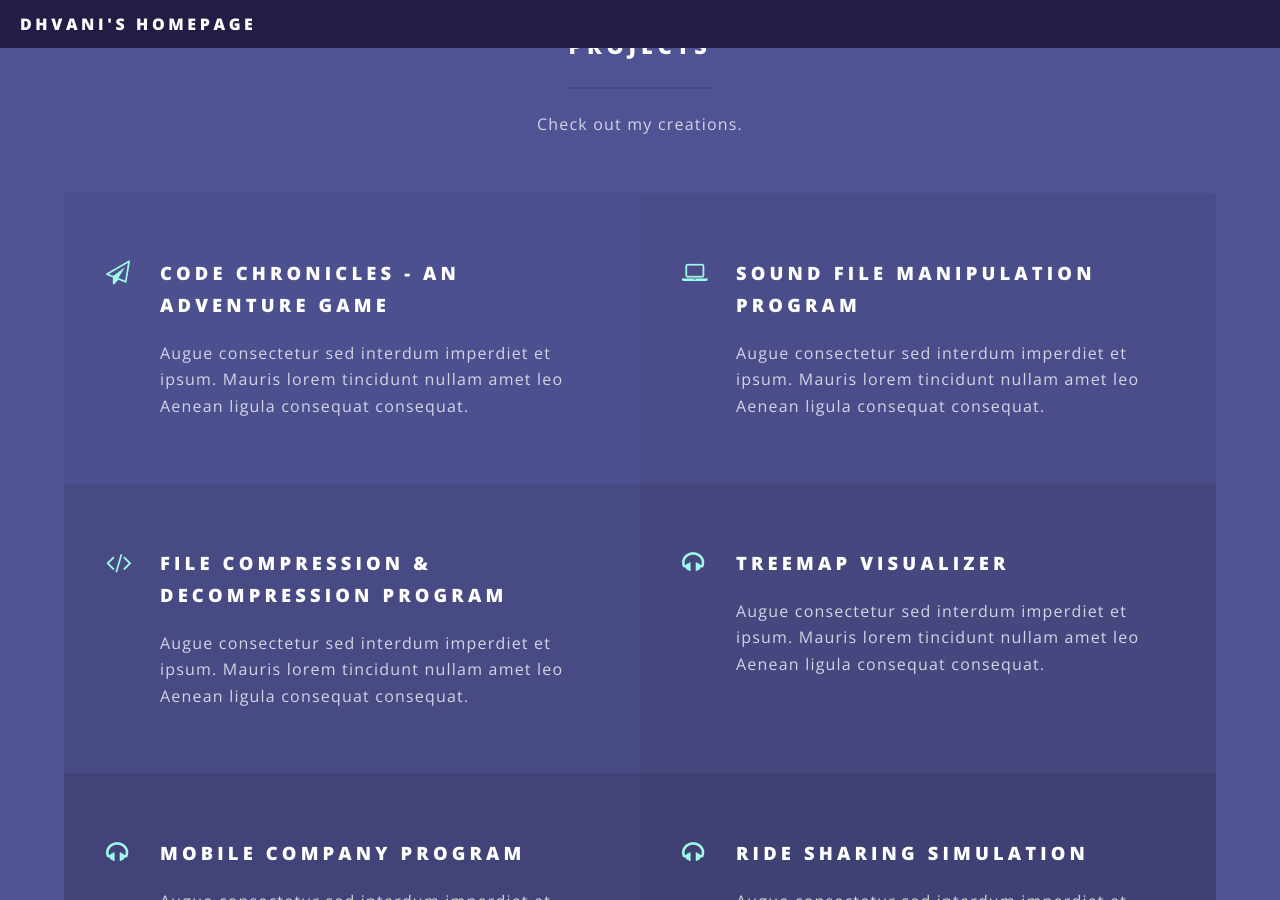
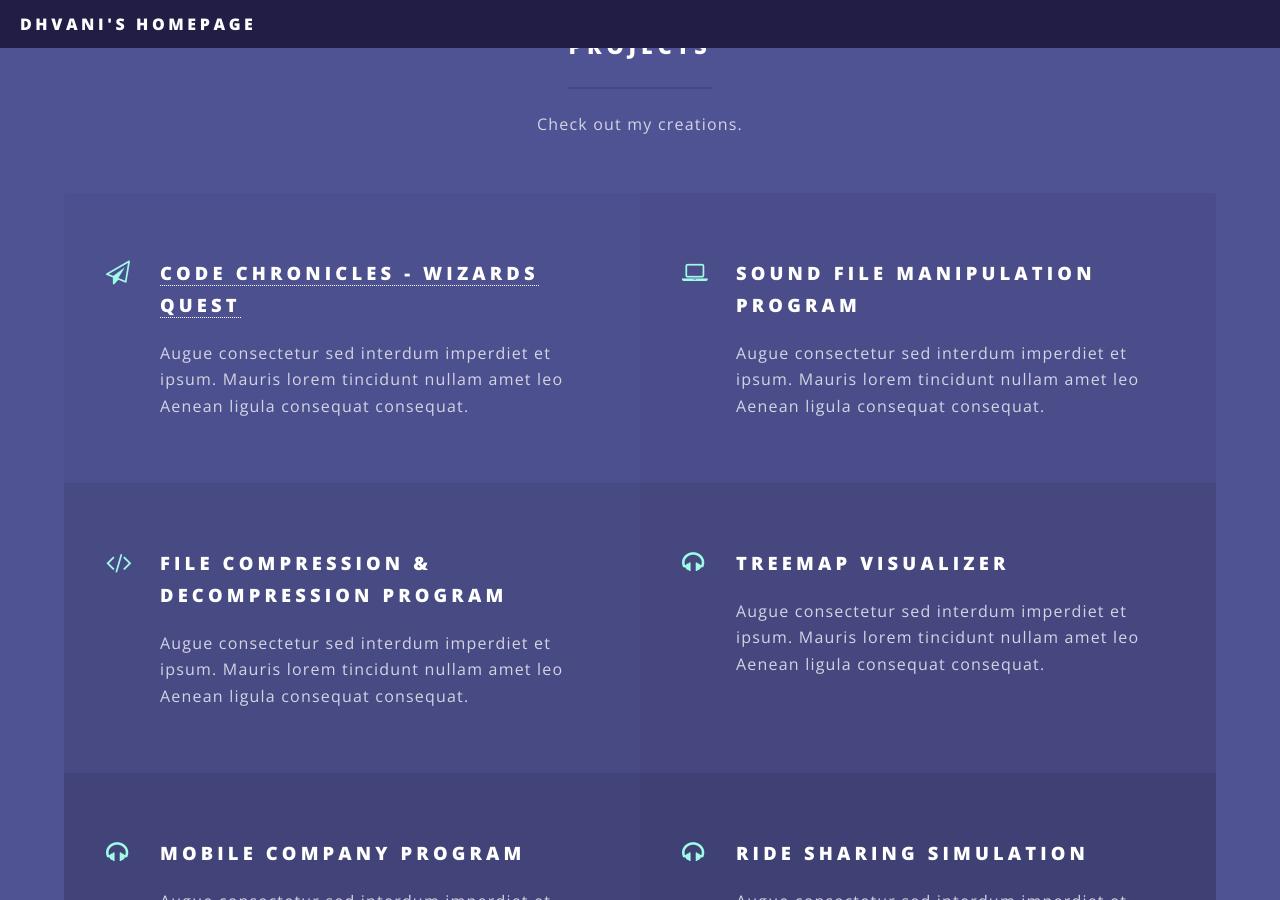
Before and after one commit to dhvani2504/dhvani2504.github.io, a Jekyll site: the page built from index.html, in a window 1280 px wide and 900 px high, scrolled down 1929 px. Built offline with Jekyll 4.4.1, drawn with Linux system fonts in a browser that asks for light colours.

Commit message:
Add link to code chronicles

```diff
--- a/index.html
+++ b/index.html
@@ -52,7 +52,7 @@ layout: landing
 							</header>
 							<ul class="features">
 								<li class="icon fa-paper-plane-o">
-									<h3> Code Chronicles - An Adventure Game</h3>
+									<h3> <a href="https://github.com/dhvani2504/Code-Chronicles-Wizards-Quest">Code Chronicles - Wizards Quest</a> </h3>
 									<p>Augue consectetur sed interdum imperdiet et ipsum. Mauris lorem tincidunt nullam amet leo Aenean ligula consequat consequat.</p>
 								</li>
 								<li class="icon fa-laptop">
```
